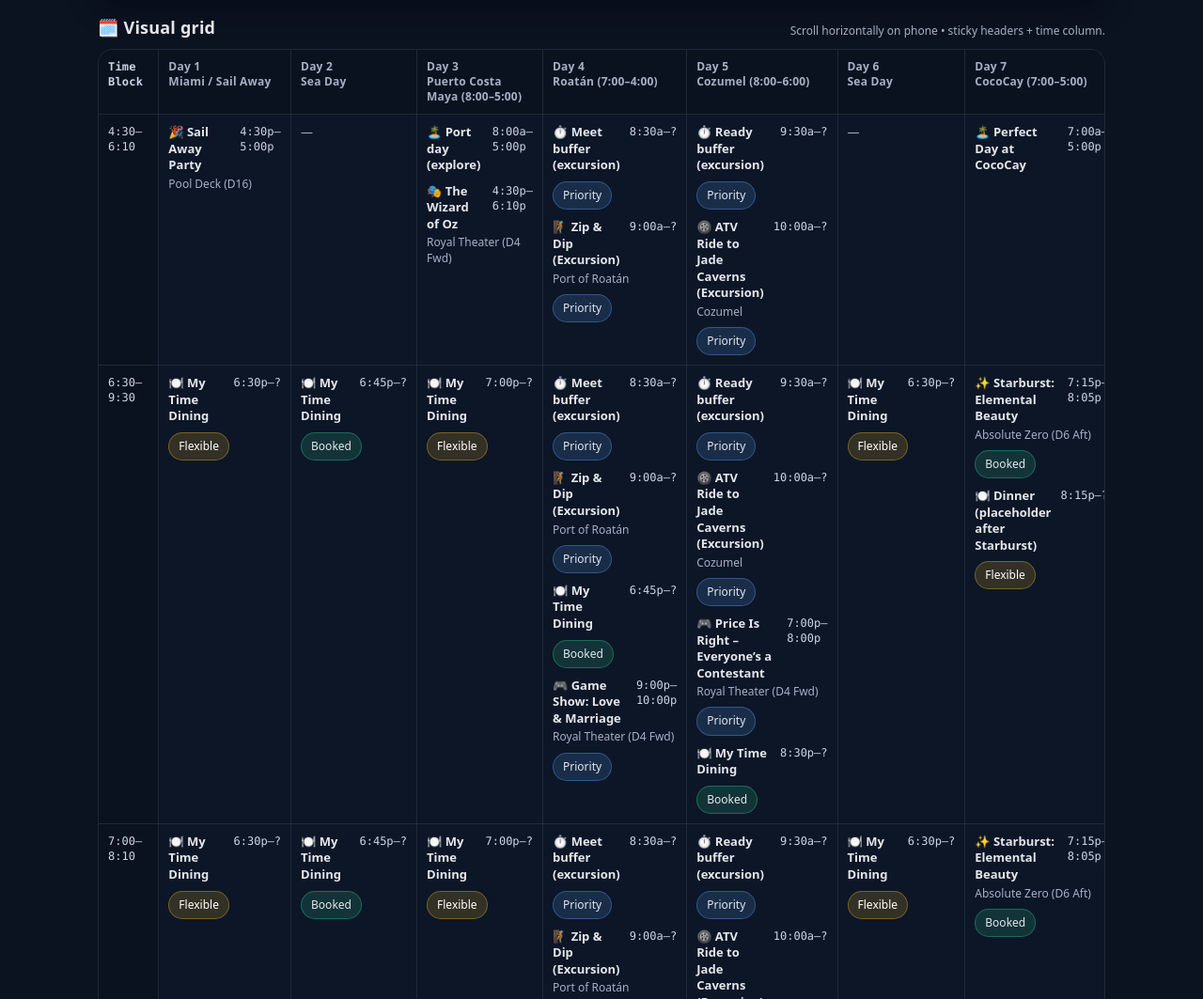
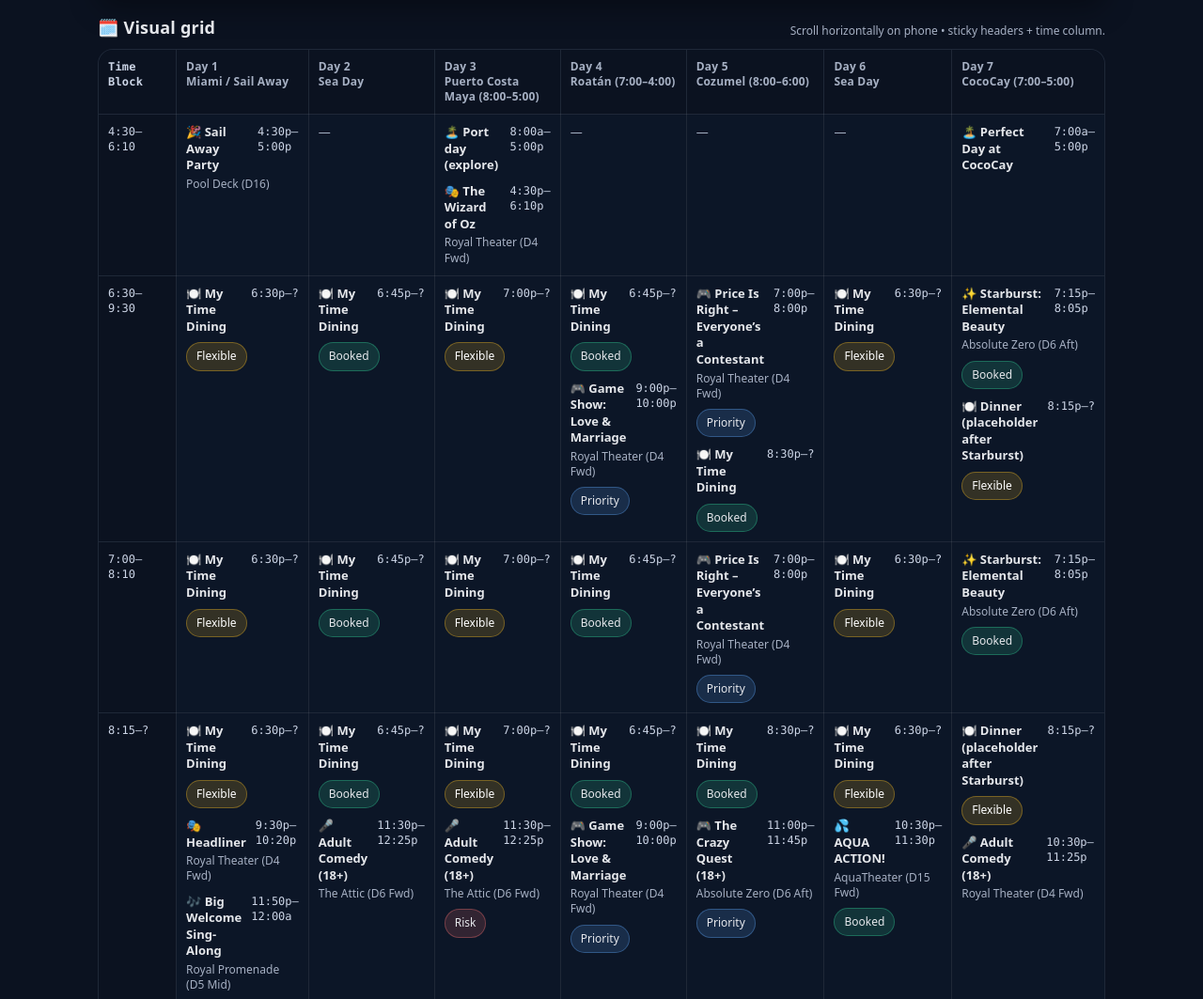
Before and after one commit to coreybeach/coreybeach.github.io, a plain HTML site: page index.html in a window 1280 px wide. Shown: the part 2509-3572 px from the top of the page at 94% size. Drawn offline with Linux system fonts and the light colour scheme.

Commit message:
Update index.html fixed overlaps in grid

```diff
--- a/index.html
+++ b/index.html
@@ -484,13 +484,37 @@
       `;
     }
 
-    function overlaps(slot, ev){
-      const s1 = toMin(slot.start);
-      const e1 = toMin(slot.end) ?? (24*60 + 120); // treat open-ended as late
-      const s2 = toMin(ev.start);
-      const e2 = toMin(ev.end) ?? (24*60 + 120);
-      return (s2 < e1) && (e2 > s1);
-    }
+    function isDiningEvent(ev){
+  const t = (ev.title || "").toLowerCase();
+  const tags = new Set(ev.tags || []);
+  return t.includes("dining") || tags.has("locked") || tags.has("flex");
+}
+
+function eventEndForGrid(ev){
+  // If the event has an explicit end, use it.
+  if(ev.end) return toMin(ev.end);
+
+  const start = toMin(ev.start);
+  if(start == null) return null;
+
+  // Only dining (or true "open-ended") should span late blocks.
+  if(isDiningEvent(ev)) return 24*60 + 120;
+
+  // Otherwise, treat end:null as a short block for grid placement
+  // (prevents morning excursions from showing in dinner rows).
+  return start + 60; // 60 min default (adjust if you want 30)
+}
+
+function overlaps(slot, ev){
+  const s1 = toMin(slot.start);
+  const e1 = toMin(slot.end) ?? (24*60 + 120);
+
+  const s2 = toMin(ev.start);
+  const e2 = eventEndForGrid(ev) ?? (s2 + 60);
+
+  return (s2 < e1) && (e2 > s1);
+}
+
 
     /*********************
      * Render: Today
```
